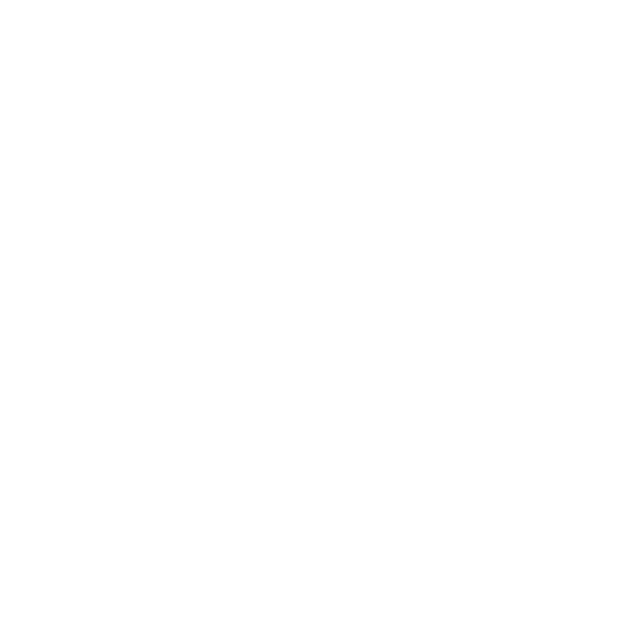
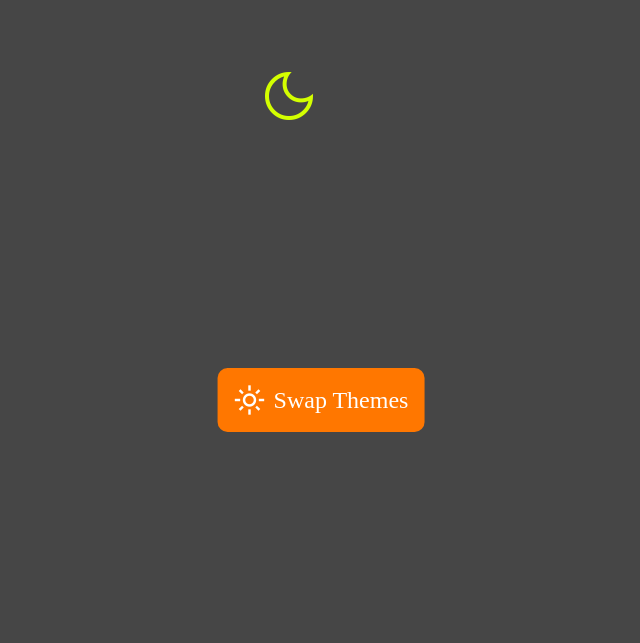
Before and after one commit to HazemSabry/Advanced-Theme-Toggle-CSS, a plain HTML site: page index.html in a window 1280 px wide. Shown: the whole page, without its empty margins (319-959 px from the left). Drawn offline with nearby package versions, Linux system fonts and the light colour scheme.

Commit message:
stander themes

```diff
--- a/index.html
+++ b/index.html
@@ -10,5 +10,23 @@
       href="https://fonts.googleapis.com/css2?family=Material+Symbols+Outlined:opsz,wght,FILL,GRAD@20..48,100..700,0..1,-50..200"
     />
   </head>
-  <body></body>
+  <body>
+    <div class="swap-theme-button-container">
+      <label for="dark-or-light-theme-button">
+        <span class="material-symbols-outlined"> light_mode </span>
+        Swap Themes
+      </label>
+      <input type="checkbox" id="dark-or-light-theme-button" />
+    </div>
+    <div class="background-theme-container">
+      <div class="rotate-part">
+        <div class="light-theme">
+          <span class="material-symbols-outlined"> light_mode </span>
+        </div>
+        <div class="dark-theme">
+          <span class="material-symbols-outlined"> dark_mode </span>
+        </div>
+      </div>
+    </div>
+  </body>
 </html>
--- a/style.css
+++ b/style.css
@@ -1,4 +1,10 @@
 :root {
+  --light-theme-background-color: #fff;
+  --light-theme-color: rgb(255, 119, 0);
+  --dark-theme-background-color: #464646;
+  --dark-theme-color: rgb(212, 255, 0);
+  --font-size: 1rem;
+  --animation-time: 0.5s;
 }
 
 *,
@@ -6,7 +12,114 @@
 *::after {
   box-sizing: border-box;
   margin: 0;
+  font-size: var(--font-size);
 }
 
 body {
+  background-color: var(--light-theme-background-color);
+  position: relative;
+  min-height: 100vh;
+  transition: var(--animation-time) ease-in-out;
 }
+
+body:hover {
+  background-color: var(--dark-theme-background-color);
+}
+
+/******************* Swap Themes Button ****************/
+body > .swap-theme-button-container {
+  background-color: var(--light-theme-color);
+  cursor: pointer;
+  padding: 1rem;
+  position: absolute;
+  top: 50%;
+  left: 50%;
+  transform: translate(-50%, -50%);
+  display: flex;
+  border-radius: 10px;
+  color: var(--light-theme-background-color);
+}
+
+body > .swap-theme-button-container > label {
+  font-size: calc(var(--font-size) * 1.5);
+  display: flex;
+  justify-content: center;
+  align-items: center;
+  gap: 0.5rem;
+  cursor: pointer;
+}
+
+body > .swap-theme-button-container > label > .material-symbols-outlined {
+  font-size: calc(var(--font-size) * 2);
+}
+
+body > .swap-theme-button-container > input {
+  width: 0;
+  height: 0;
+}
+/******************* Background Theme ****************/
+body > .background-theme-container {
+  width: 100vw;
+  height: 50vw;
+  overflow: hidden;
+}
+
+body > .background-theme-container > .rotate-part {
+  width: 100vw;
+  height: 100vw;
+  border-radius: 50%;
+  overflow: hidden;
+  transition: var(--animation-time) ease-in-out;
+}
+
+body > .background-theme-container > .rotate-part:hover {
+  transform: rotate(180deg);
+}
+
+body > .background-theme-container > .rotate-part > .light-theme {
+  width: 100vw;
+  height: 50vw;
+  position: relative;
+}
+
+body
+  > .background-theme-container
+  > .rotate-part
+  > .dark-theme
+  > .material-symbols-outlined,
+body
+  > .background-theme-container
+  > .rotate-part
+  > .light-theme
+  > .material-symbols-outlined {
+  font-size: calc(var(--font-size) * 4);
+  position: absolute;
+  width: 4rem;
+  left: 50%;
+  transform: translate(-50%, 0);
+}
+
+body
+  > .background-theme-container
+  > .rotate-part
+  > .light-theme
+  > .material-symbols-outlined {
+  top: 4rem;
+  color: var(--light-theme-color);
+}
+
+body > .background-theme-container > .rotate-part > .dark-theme {
+  width: 100vw;
+  height: 50vw;
+  position: relative;
+}
+
+body
+  > .background-theme-container
+  > .rotate-part
+  > .dark-theme
+  > .material-symbols-outlined {
+  bottom: 4rem;
+  transform: rotate(180deg);
+  color: var(--dark-theme-color);
+}
```
